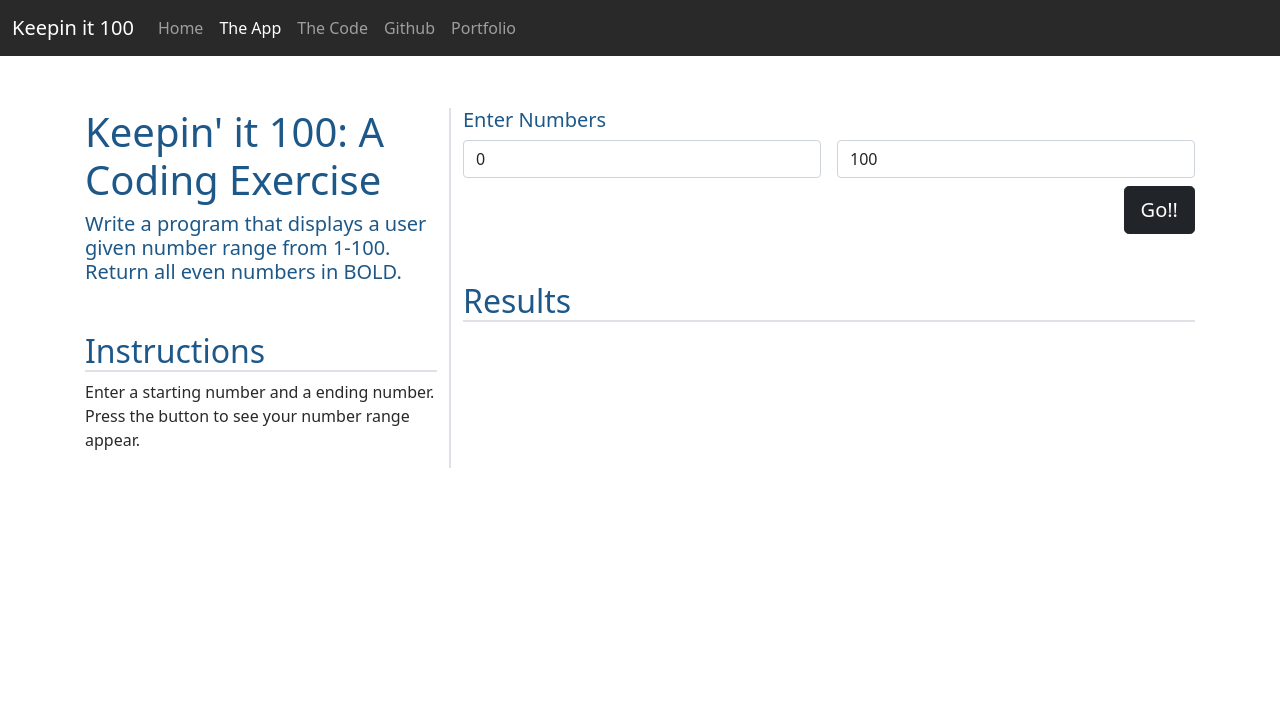
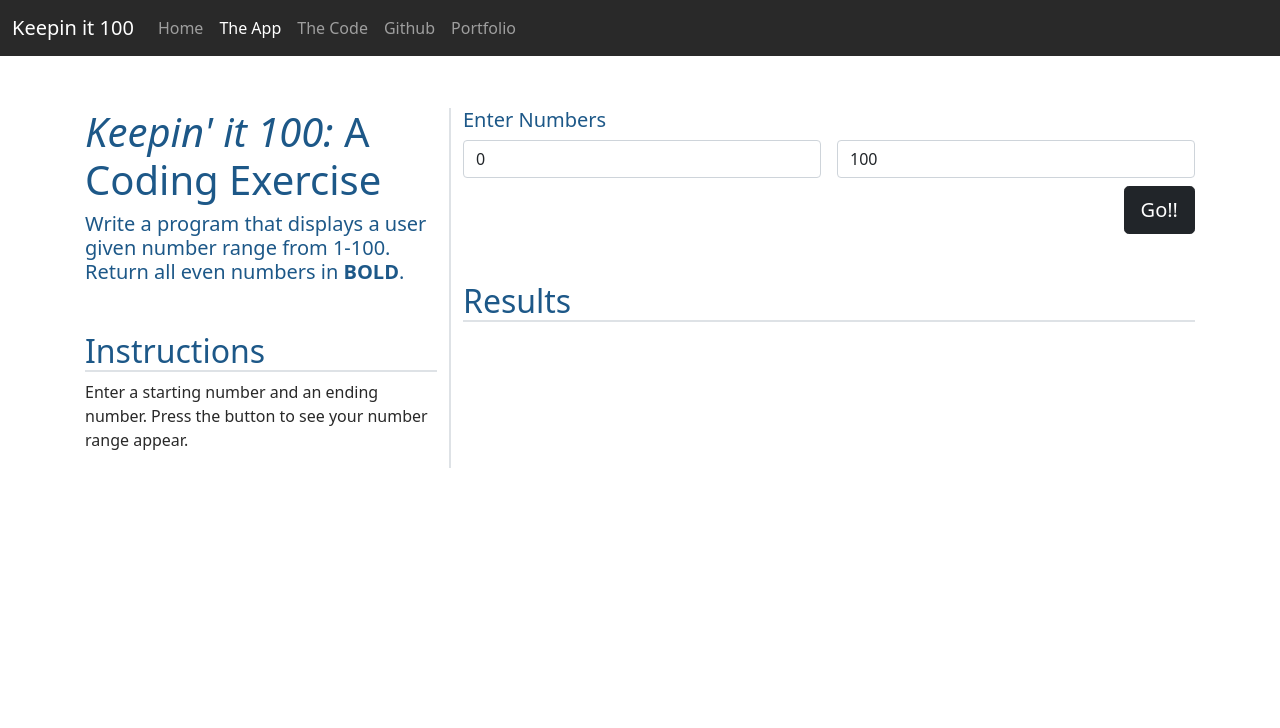
Before and after one commit to prime-mcgowan/keepin-it-100, a plain HTML site: page app.html in a window 1280 px wide. Shown: the top 728 px of the page. Drawn offline with nearby package versions, Linux system fonts and the light colour scheme.

Commit message:
styled The App page

```diff
--- a/app.html
+++ b/app.html
@@ -64,10 +64,10 @@
     <div class="container mt-5">
         <div class="row row-cols-1 row-cols-lg-2">
             <div class="col col-lg-4 border-end border-2">
-                <h1>Keepin' it 100: A Coding Exercise</h1>
-                <h4 class="lead">Write a program that displays a user given number range from 1-100. Return all even numbers in BOLD.</h4>
+                <h1><span class="title">Keepin' it 100:</span> A Coding Exercise</h1>
+                <h4 class="lead">Write a program that displays a user given number range from 1-100. Return all even numbers in <span class="bold">BOLD</span>.</h4>
                 <h2 class="mt-5 border-bottom border-2">Instructions</h2>
-                <p>Enter a starting number and a ending number. Press the button to see your number range appear.</p>
+                <p>Enter a starting number and an ending number. Press the button to see your number range appear.</p>
             </div>
             <div class="col col-lg-8">
                 <div>
```
